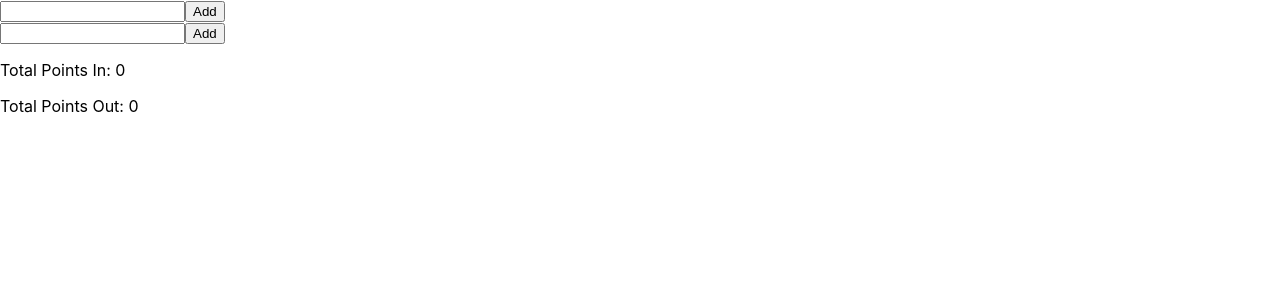
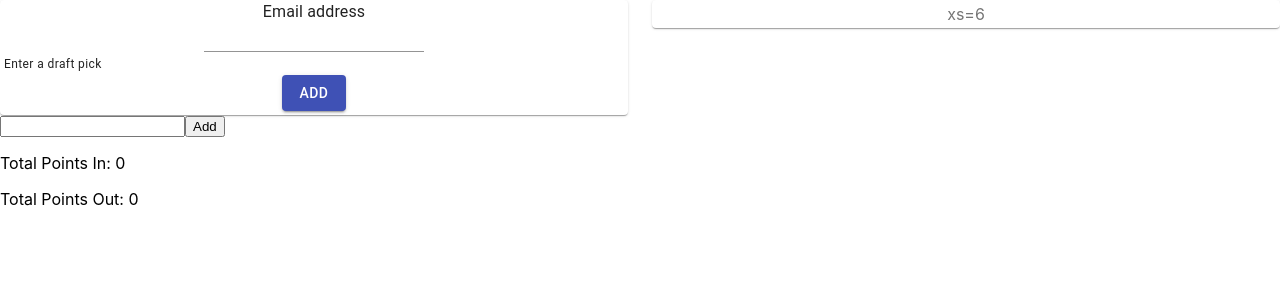
Before and after one commit to jaketclarke/afl-dvi-calculator, a React (Create React App) app: page / in a window 1280 px wide. Shown: the top 300 px of the page. Built offline with nearby package versions, Linux system fonts and the light colour scheme.

Commit message:
add basic material form

```diff
--- a/src/App.js
+++ b/src/App.js
@@ -1,12 +1,43 @@
 import React,{useState,useEffect} from 'react';
 import './App.css';
+import { makeStyles } from '@material-ui/core/styles';
+import Paper from '@material-ui/core/Paper';
+import Grid from '@material-ui/core/Grid';
+import FormControl from '@material-ui/core/FormControl';
+import InputLabel from '@material-ui/core/InputLabel';
+import Input from '@material-ui/core/Input';
+import FormHelperText from '@material-ui/core/FormHelperText';
+import Button from '@material-ui/core/Button';
+
+// work out how to use these!
+const useStyles = makeStyles((theme) => ({
+  root: {
+    flexGrow: 1,
+  },
+  paper: {
+    padding: theme.spacing(.5),
+    textAlign: 'center',
+    color: theme.palette.text.secondary,
+  },
+  formcontrol: {
+    color: theme.palette.text.primary
+  },
+  inputlabel: {
+    color: theme.palette.text.primary
+  },
+  input: {
+    color: theme.palette.text.primary
+  },
+  formhelpertext: {
+    color: theme.palette.text.primary
+  }
+}));
 
 const App = () => {
 const [pickIn, setPickIn] = React.useState([])
 const [pickOut, setPickOut] = React.useState([])
-const dataJson = require('./dvi.json')
-// const data = JSON.parse(dataJson)
-const data = dataJson
+const data = require('./dvi.json')
+const classes = useStyles();
 
 const handleSubmitIn = (event) => {
   event.preventDefault()
@@ -26,7 +57,6 @@ const handleSubmitOut = (event) => {
 
 }
 
-
   const totalPointsIn = pickIn.reduce((acc,cur) => {
     const points = data.find(pick => pick.pick === cur).points
     return acc + points
@@ -39,10 +69,34 @@ const handleSubmitOut = (event) => {
 
 
     return <>
-      <form onSubmit={handleSubmitIn}>
+
+    <div className={classes.root}>
+      <Grid container spacing={3}>
+
+        <Grid item xs={6}>
+          <Paper className={classes.paper}>
+            <form className={classes.formcontrol} onSubmit={handleSubmitIn}>
+              <InputLabel htmlFor="my-input" className={classes.inputlabel}>Email address</InputLabel>
+              <Input name='pickIn' id="pickInId" type='number' aria-describedby="pickIdIn-helper-text" className={classes.input} />
+              <FormHelperText id="pickIdIn-helper-text" className={classes.formhelpertext}>Enter a draft pick</FormHelperText>
+              <Button variant="contained" color="primary" type="submit">
+                Add
+              </Button>
+            </form>
+          </Paper>
+        </Grid>
+
+        <Grid item xs={6}>
+          <Paper className={classes.paper}>xs=6</Paper>
+        </Grid>
+
+      </Grid>
+    </div>
+
+      {/* <form onSubmit={handleSubmitIn}>
         <input name='pickIn' type='number' />
         <button>Add</button>
-      </form>
+      </form> */}
 
       <form id = '2' onSubmit={handleSubmitOut}>
         <input name='pickOut' type='number' />
@@ -59,6 +113,9 @@ const handleSubmitOut = (event) => {
 
 
 }
+
+
+
 
 // function App() {
   // const [data,setData]=useState([]);
```
